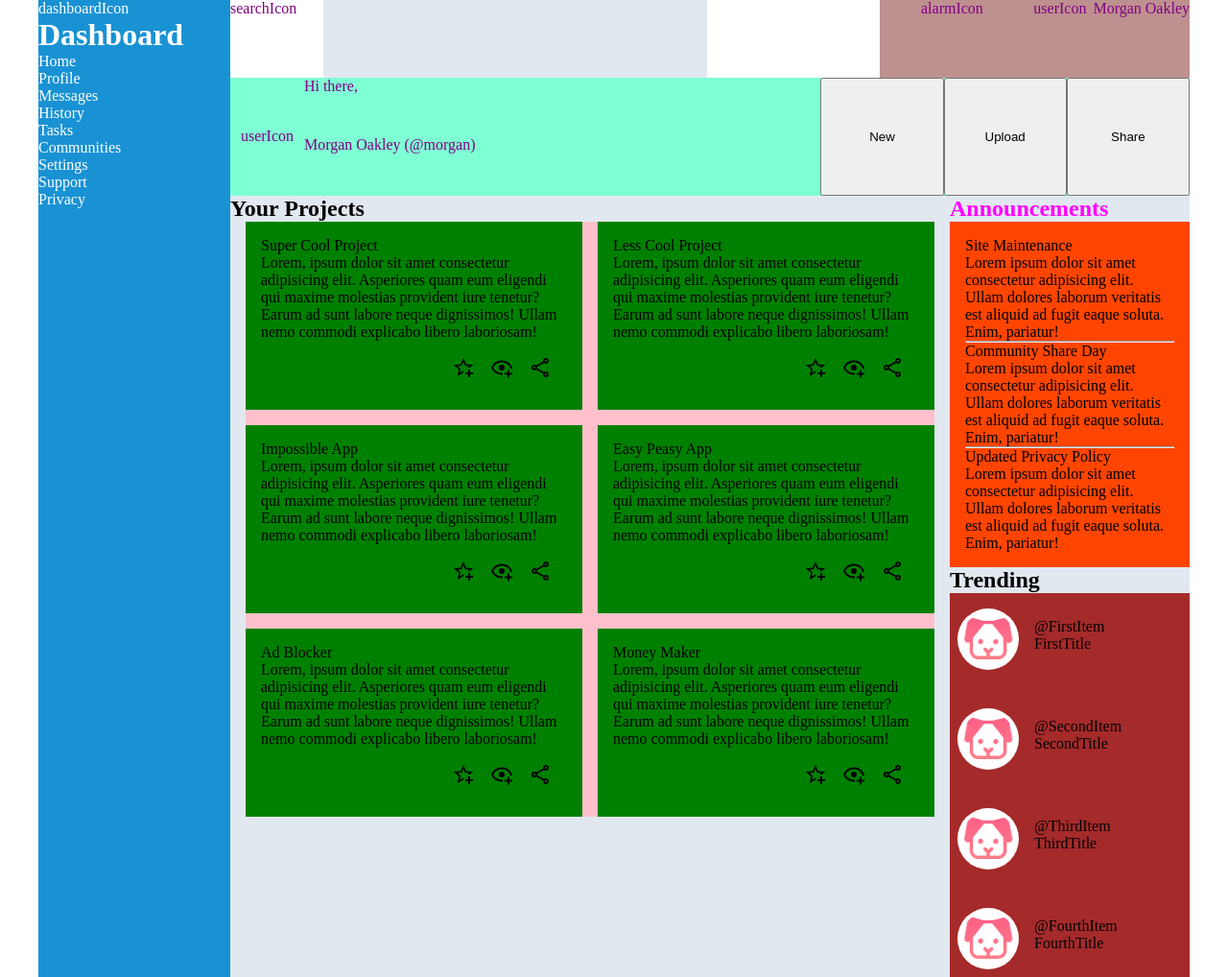
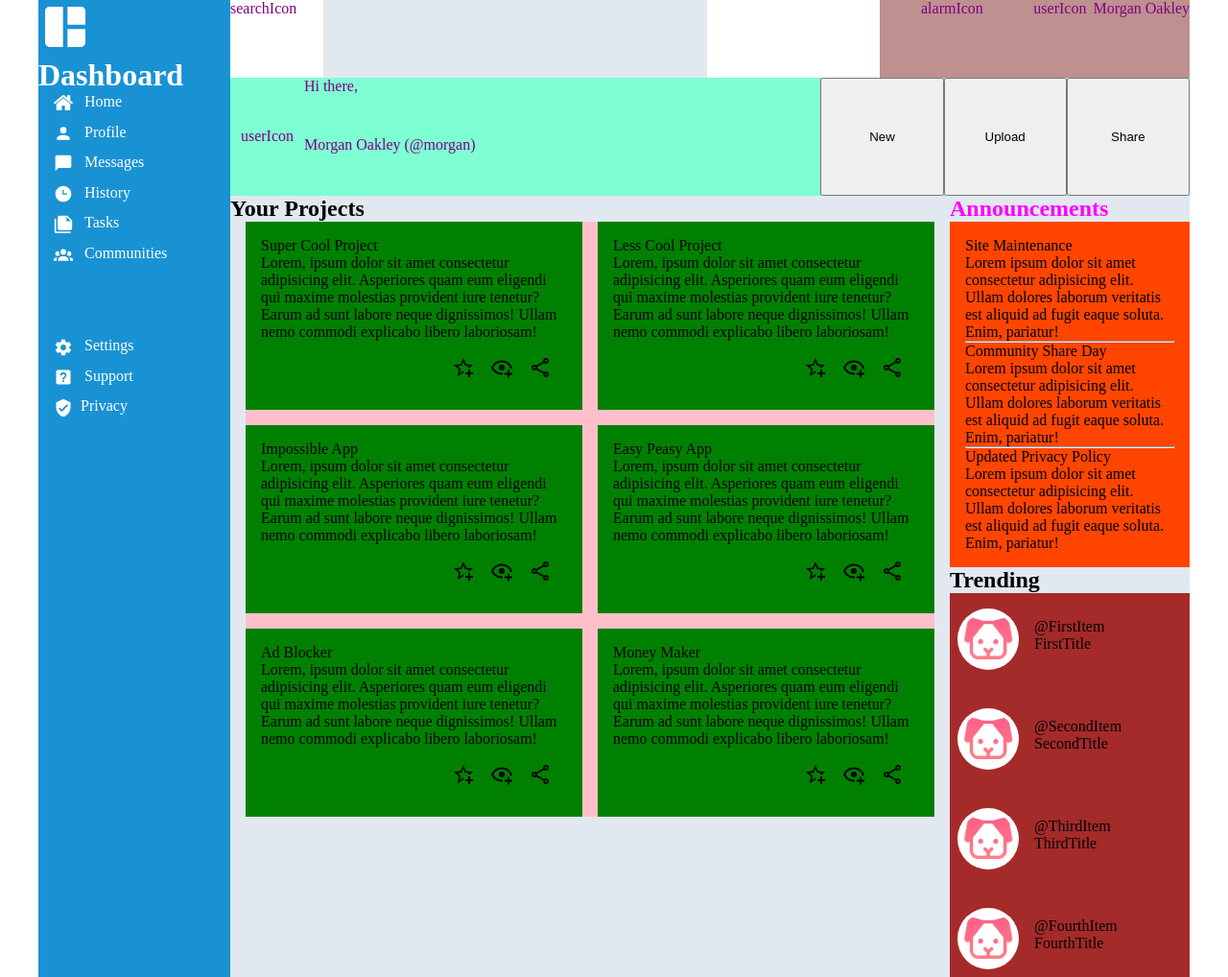
Before and after one commit to joshunk/odinAdminDashboard, a plain HTML site: page index.html in a window 1280 px wide. Shown: the whole page at 96% size. Drawn offline with Linux system fonts and the light colour scheme.

Commit message:
Add in images for rest of dash nav and dash layout

```diff
--- a/index.html
+++ b/index.html
@@ -30,17 +30,47 @@
     </header>
 
     <sidebar class="sidebar">
-      <div>dashboardIcon</div>
+      <img class="dashIcon" src="./assets/collage.svg">
       <h1>Dashboard</h1>
-      <div>Home</div>
-      <div>Profile</div>
-      <div>Messages</div>
-      <div>History</div>
-      <div>Tasks</div>
-      <div>Communities</div>
-      <div>Settings</div>
-      <div>Support</div>
-      <div>Privacy</div>
+    <ul class= sidebarNav>
+      <li>
+        <img src="./assets/home.png">
+        <p>Home</p>
+      </li>
+      <li>
+        <img src="./assets/account.svg">
+        <p>Profile</p>
+      </li>
+      <li>
+        <img src="./assets/message.svg">
+        <p>Messages</p>
+      </li>
+      <li>
+        <img class="clock" src="./assets/clock-time-three.svg">
+        <p>History</p>
+      </li>
+      <li>
+        <img src="./assets/note-multiple.svg">
+        <p>Tasks</p>
+      </li>
+      <li>
+        <img src="./assets/account-group.svg">
+        <p>Communities</p>
+      </li>
+      <br><br><br>
+      <li>
+        <img src="./assets/cog.svg">
+        <p>Settings</p>
+      </li>
+      <li>
+        <img src="./assets/help-box.svg">
+        <p>Support</p>
+      </li>
+      <li>
+        <img src="./assets/shield-check.svg"
+        <p>Privacy</p>
+      </li>
+    </ul>
     </sidebar>
 
     <main class="main">
--- a/style.css
+++ b/style.css
@@ -154,3 +154,31 @@ body{
 .sideSection{
     max-width: 18rem;
 }
+
+/* left column list */
+li > img {
+    height: 1.25rem;
+    filter: invert(100%);
+    vertical-align: middle;
+    padding-right: 0.5rem;
+}
+
+li > p{
+    display: inline;
+}
+
+
+.sidebarNav{
+    list-style: none;
+    padding-left: 1rem;
+    display: flex;
+    flex-direction: column;
+    justify-content: center;
+    align-items: start;
+    gap: 0.7rem;
+}
+
+.dashIcon{
+    height: 3.5rem;
+    filter: invert(100%);
+}
```
Also changed, not shown: assets/bell.png (added), assets/magnifying-glass.png (added), assets/shield.png (added).
